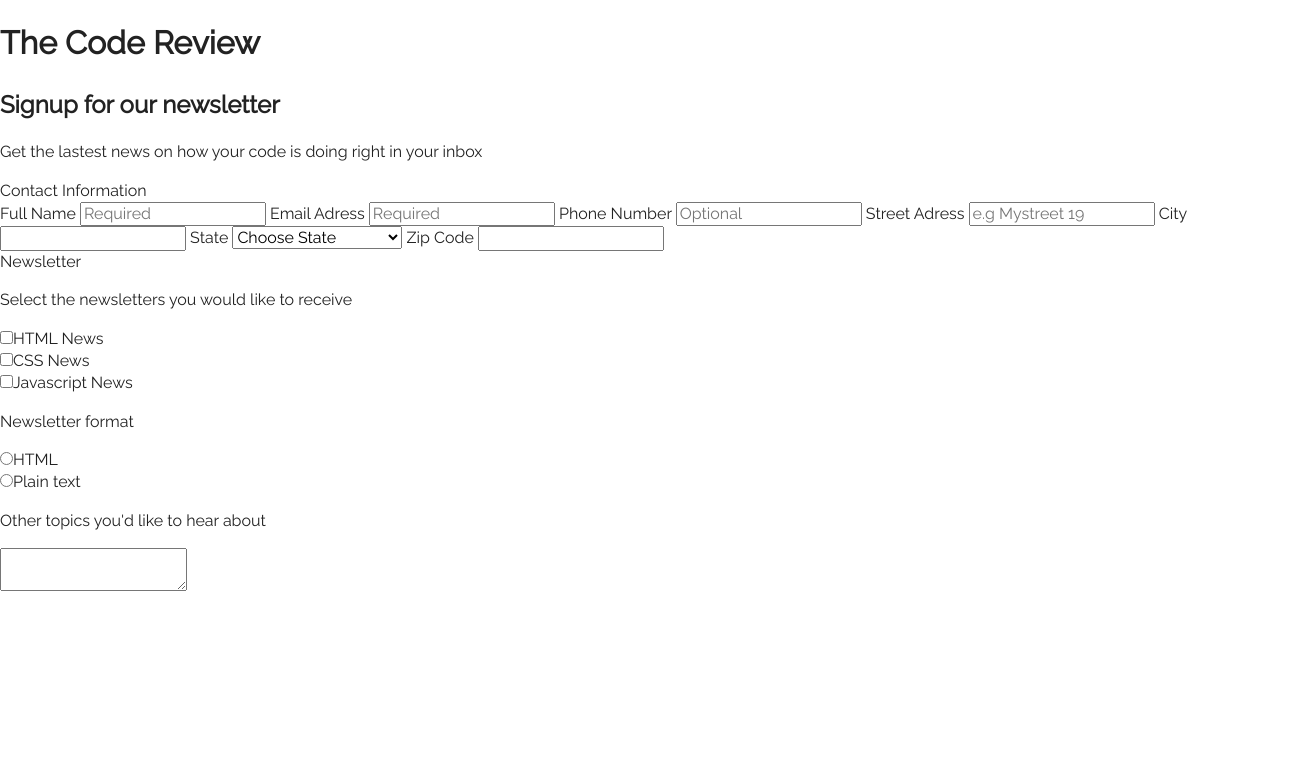
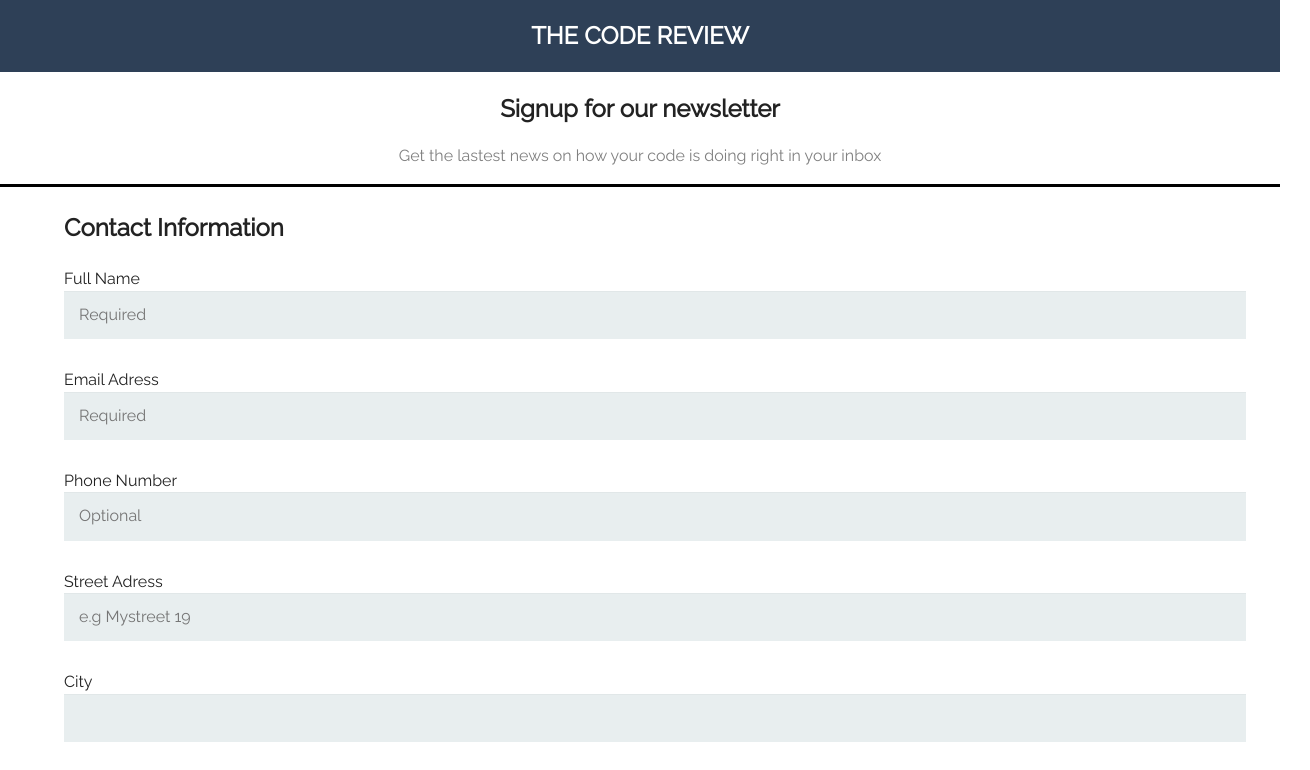
Before and after one commit to WictorNisa/techdegree-poject-3, a plain HTML site: page index.html in a window 1280 px wide. Shown: the top 770 px of the page, 1310 px wide, since content can reach past the window. Drawn offline with nearby package versions, Linux system fonts and the light colour scheme.

Commit message:
Problem with flexbox
Not sure how to center the forms

```diff
--- a/css/main.css
+++ b/css/main.css
@@ -99,16 +99,88 @@ textarea {
 
 body{
   font-family: 'Raleway', sans-serif;
+  /* display: flex;
+  flex-direction: column;
+  /* width: 90%;
+  margin: auto; */
 
+}
+
+/*===========HEADER===========*/
+
+.main-header h1,
+.main-header h2,
+.main-header p {
+  text-align: center;
+}
+
+.main-header {
+  border-bottom: 3px solid black;
+}
+
+.main-header h1{
+  margin-top: 0;
+  color: #fff;
+  padding-top: .8em;
+  padding-bottom: .8em;
+  font-size: 1.5em;
+  text-transform: uppercase;
+}
+
+.hero-header {
+  background: #2E4057;
+}
+
+.hero-text h2 {
+  font-weight: bold;
+}
+
+.hero-text p {
+  color: gray;
+}
+
+/*===========FORM CONTAINER===========*/
+main {
+  /* display: flex;
+  flex-direction: column;
+  width: 80%; */
+}
+
+.contact-container {
+  display: flex;
+  flex-direction: column;
+  width: 90%;
+  flex-wrap: wrap;
+  margin:auto;
+}
+
+fieldset legend {
+  font-size: 1.5em;
+  font-weight: bold;
+  padding-top: 1em;
+  padding-bottom: 1em;
 }
 
 
 
-
-
-
-
-
+input[type="text"],
+input[type="email"],
+input[type="tel"],
+textarea,
+select {
+  background: rgba(255,255,255,0.1);
+  border: none;
+  font-size: 16px;
+  height: auto;
+  margin: 0;
+  outline: 0;
+  padding: 15px;
+  width: 100%;
+  background-color: #e8eeef;
+  color: #8a97a0;
+  box-shadow: 0 1px 0 rgba(0,0,0,0.03) inset;
+  margin-bottom: 30px;
+}
 
 
 
--- a/index.html
+++ b/index.html
@@ -143,12 +143,15 @@
 
           <textarea id="topics" name="user_topics"></textarea>
 
+          <button type="submit">Sign Up</button>
         </fieldset>
       </form>
-
-
     </div>
   </section>
+
+  <footer>
+    <p>Copyright the code review</p>
+  </footer>
 </main>
 
 
```
Also changed, not shown: online_registration_v4/mobile-form.png.
